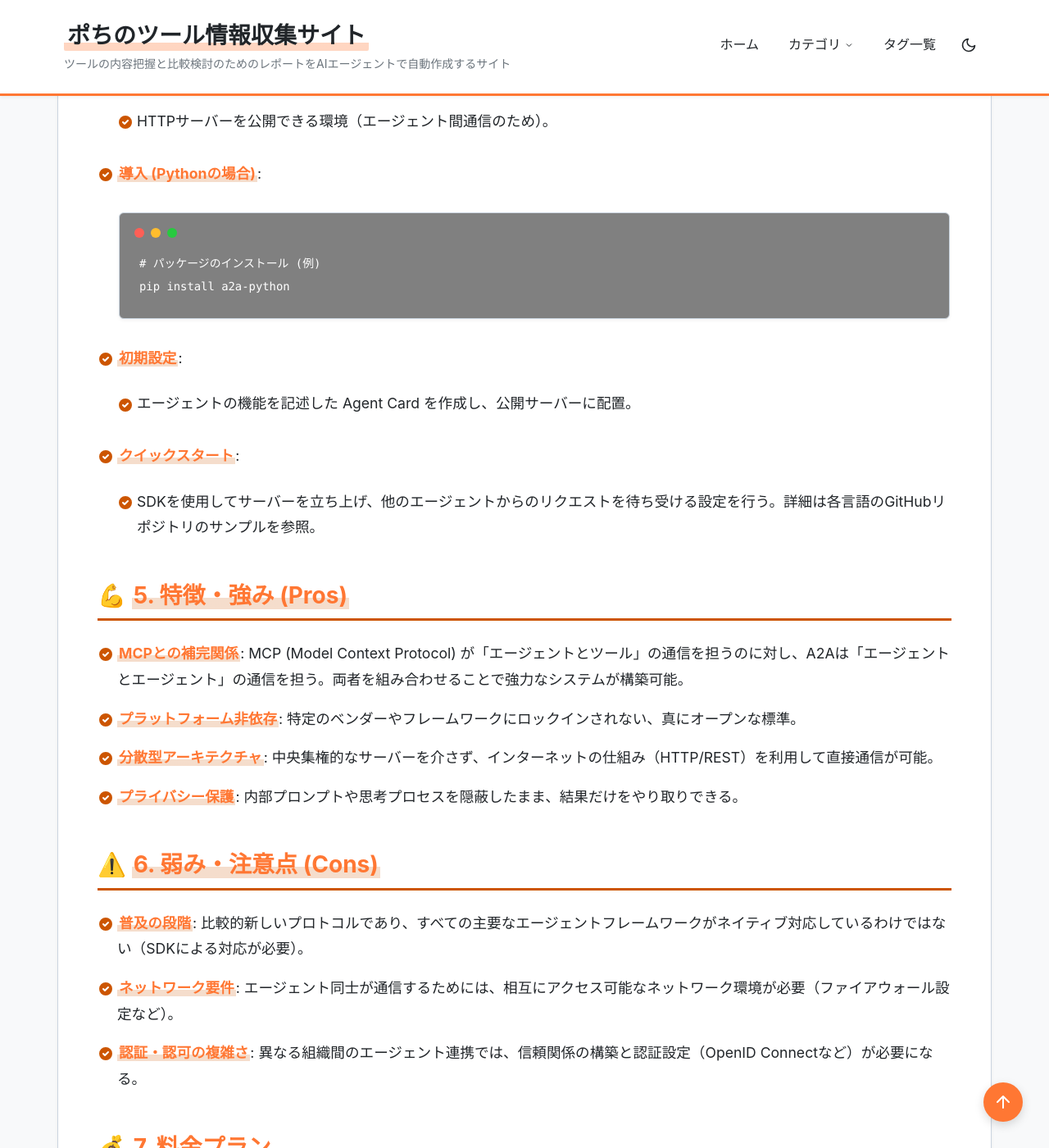
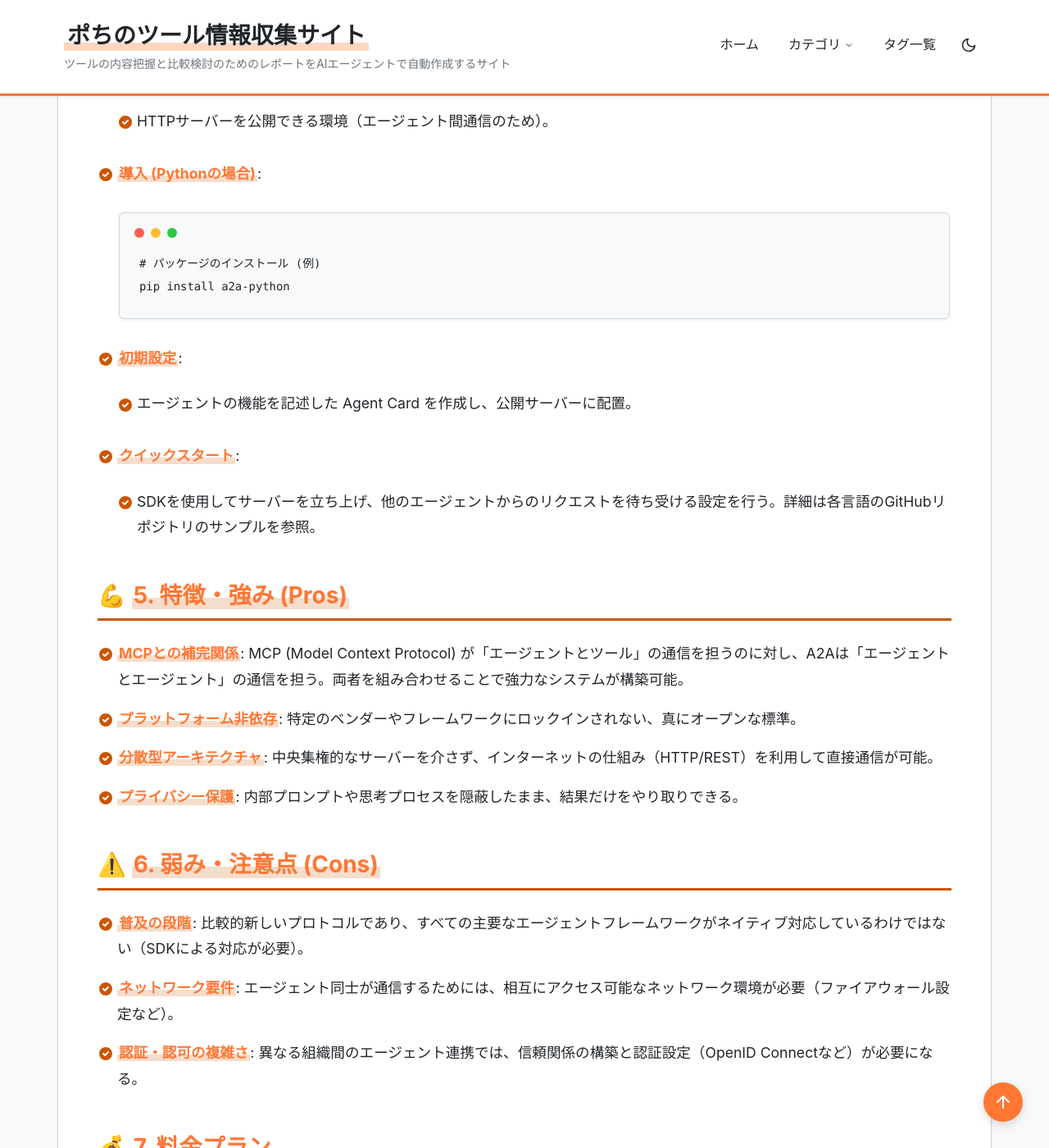
Before and after one commit to aegisfleet/tool-survey-report, a Jekyll site: the page built from _reports/a2a-protocol.md, in a window 1280 px wide and 1400 px high, scrolled down 4421 px. Shown: the whole window at 82% size. Built offline with Jekyll 4.4.1, drawn with Linux system fonts in a browser that asks for light colours.

Commit message:
feat: プリフォーマットテキストの色のCSS変数を導入し、ライトモードの背景色を調整しました。

```diff
--- a/_sass/_reports.scss
+++ b/_sass/_reports.scss
@@ -440,7 +440,7 @@
     margin: map-get($spacers, 5) 0;
     padding: map-get($spacers, 6) map-get($spacers, 4) map-get($spacers, 4); // 上部パディングを増やして飾り分のスペースを確保
     background-color: var(--color-bg-pre);
-    color: $white;
+    color: var(--color-text-pre);
     border-radius: $border-radius;
     overflow-x: auto;
     box-shadow: $box-shadow-sm;
--- a/_sass/_theme.scss
+++ b/_sass/_theme.scss
@@ -40,7 +40,8 @@
 
     // Code block background
     --color-code-bg: #{$light-gray};
-    --color-bg-pre: #{$dark-gray};
+    --color-bg-pre: #{$light-gray};
+    --color-text-pre: #{$text-color};
     --color-bg-table-stripe: rgba(#{$light-gray}, 0.5);
     --color-bg-blockquote: rgba(#{$light-gray}, 0.3);
     --color-text-blockquote: #{$text-color};
@@ -122,6 +123,7 @@
 
     --color-code-bg: #{$dark-light-gray};
     --color-bg-pre: #252526;
+    --color-text-pre: #ffffff;
     --color-bg-table-stripe: rgba(255, 255, 255, 0.05);
     --color-bg-blockquote: #151515;
     --color-text-blockquote: #ffffff;
```
